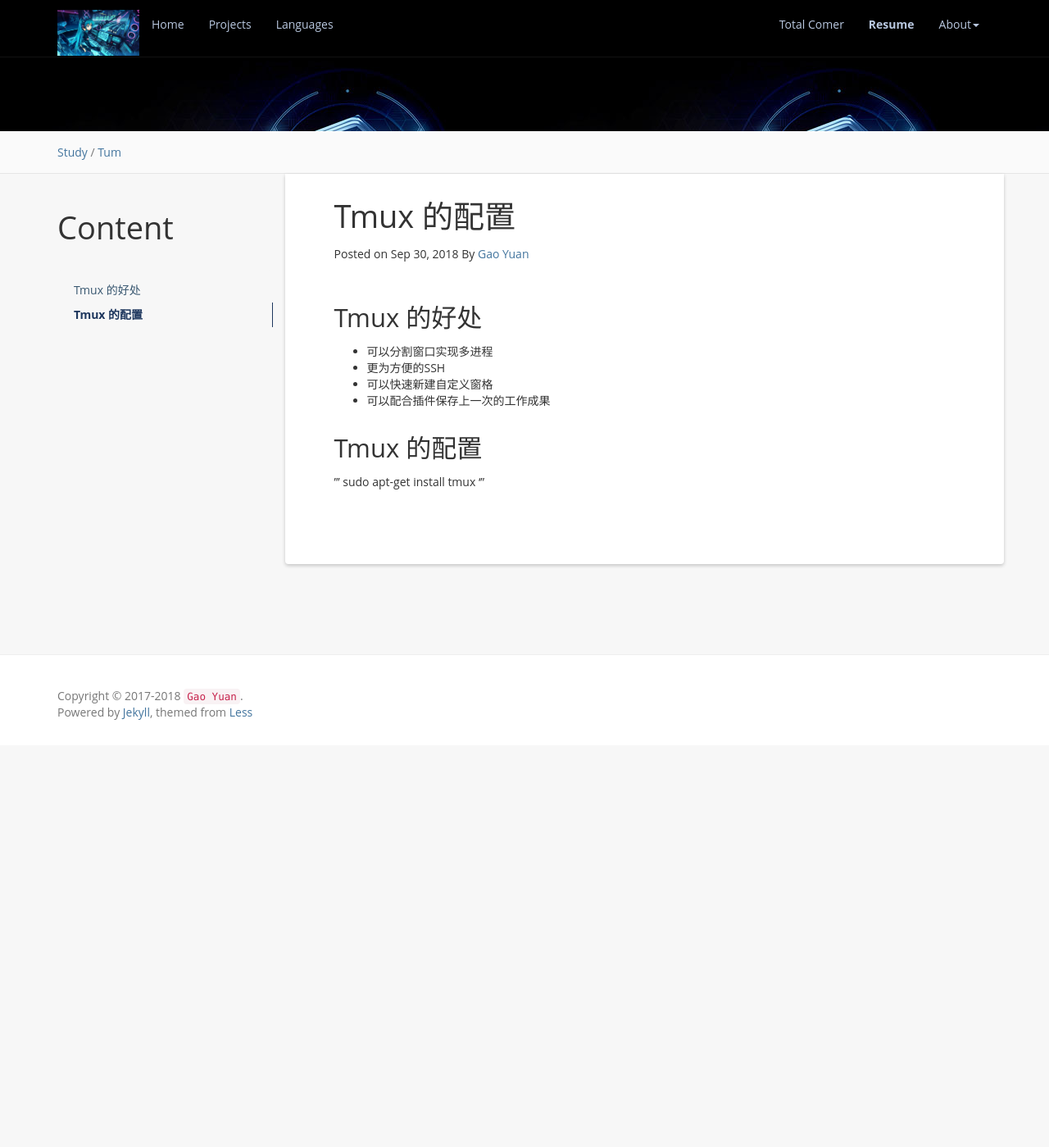
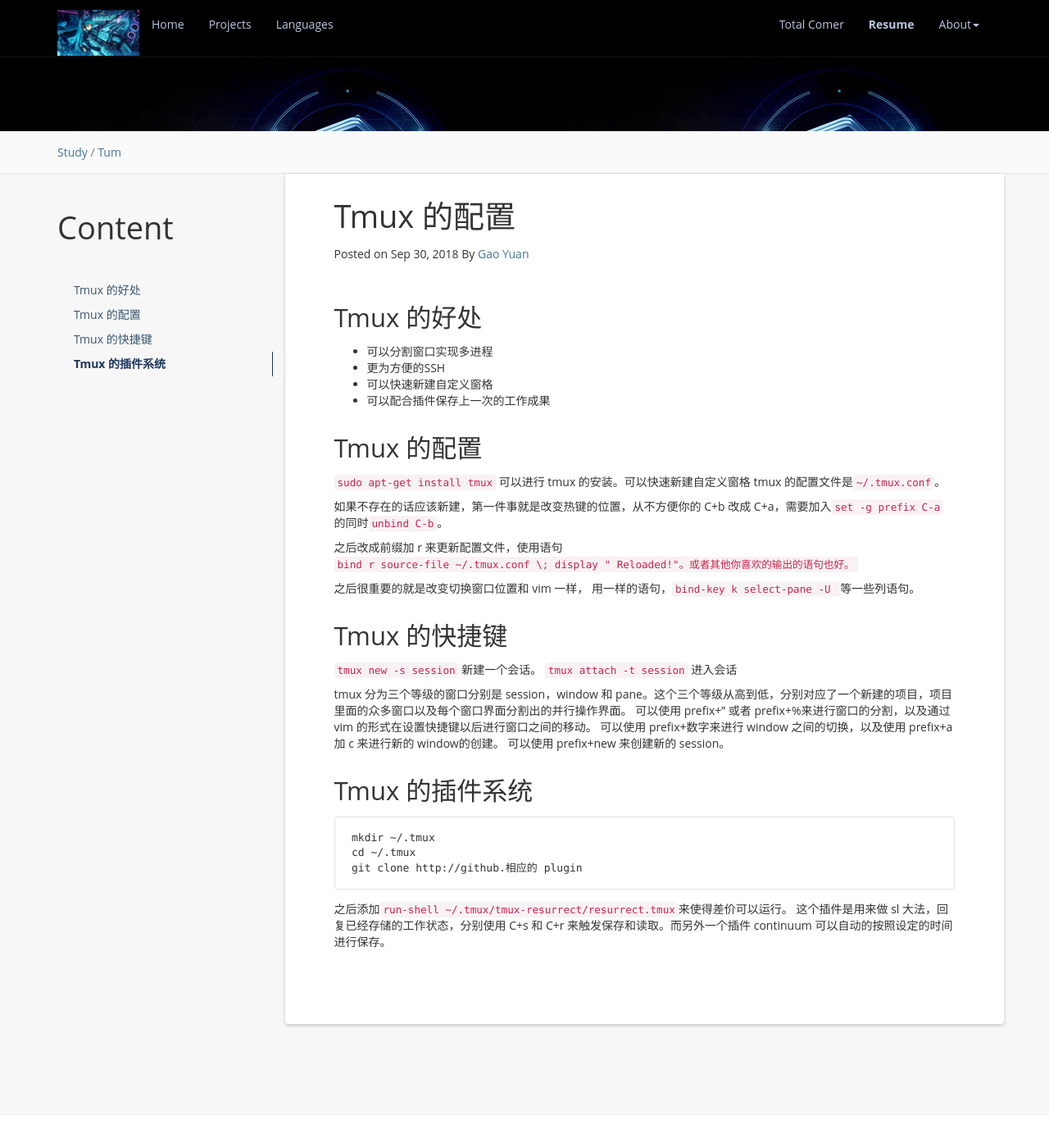
Before and after one commit to GawainGao/GawainGao.github.io, a Jekyll site: the page built from _posts/Study/2018-09-30-Tmux-Studying.md, in a window 1280 px wide and 1400 px high. Shown: the whole window at 82% size. Built offline with Jekyll 4.4.1, drawn with Linux system fonts in a browser that asks for light colours; nearby versions of some CDN libraries; comment, search, counter and statistics services are not loaded.

Commit message:
不容易

````diff
--- a/_posts/Study/2018-09-30-Tmux-Studying.md
+++ b/_posts/Study/2018-09-30-Tmux-Studying.md
@@ -21,7 +21,32 @@ Tmux 的好处
 
 Tmux 的配置
 ------------------
+`sudo apt-get install tmux` 可以进行 tmux 的安装。可以快速新建自定义窗格
+tmux 的配置文件是`~/.tmux.conf`。
 
-'''
-sudo apt-get install tmux
-'''
+如果不存在的话应该新建，第一件事就是改变热键的位置，从不方便你的 C+b 改成 C+a，需要加入`set -g prefix C-a`的同时`unbind C-b`。
+
+之后改成前缀加 r 来更新配置文件，使用语句`bind r source-file ~/.tmux.conf \; display "    Reloaded!"。或者其他你喜欢的输出的语句也好。`
+
+之后很重要的就是改变切换窗口位置和 vim 一样， 用一样的语句，`bind-key k select-pane -U    `等一些列语句。
+
+Tmux 的快捷键
+-------
+`tmux new -s session` 新建一个会话。
+`tmux attach -t session` 进入会话
+
+tmux 分为三个等级的窗口分别是 session，window 和 pane。这个三个等级从高到低，分别对应了一个新建的项目，项目里面的众多窗口以及每个窗口界面分割出的并行操作界面。
+可以使用 prefix+" 或者 prefix+%来进行窗口的分割，以及通过 vim 的形式在设置快捷键以后进行窗口之间的移动。
+可以使用 prefix+数字来进行 window 之间的切换，以及使用 prefix+a 加 c 来进行新的 window的创建。
+可以使用 prefix+new 来创建新的 session。
+
+
+Tmux 的插件系统
+---------
+```
+mkdir ~/.tmux
+cd ~/.tmux
+git clone http://github.相应的 plugin
+```
+之后添加`run-shell ~/.tmux/tmux-resurrect/resurrect.tmux`来使得差价可以运行。
+这个插件是用来做 sl 大法，回复已经存储的工作状态，分别使用 C+s 和 C+r 来触发保存和读取。而另外一个插件 continuum 可以自动的按照设定的时间进行保存。
````
